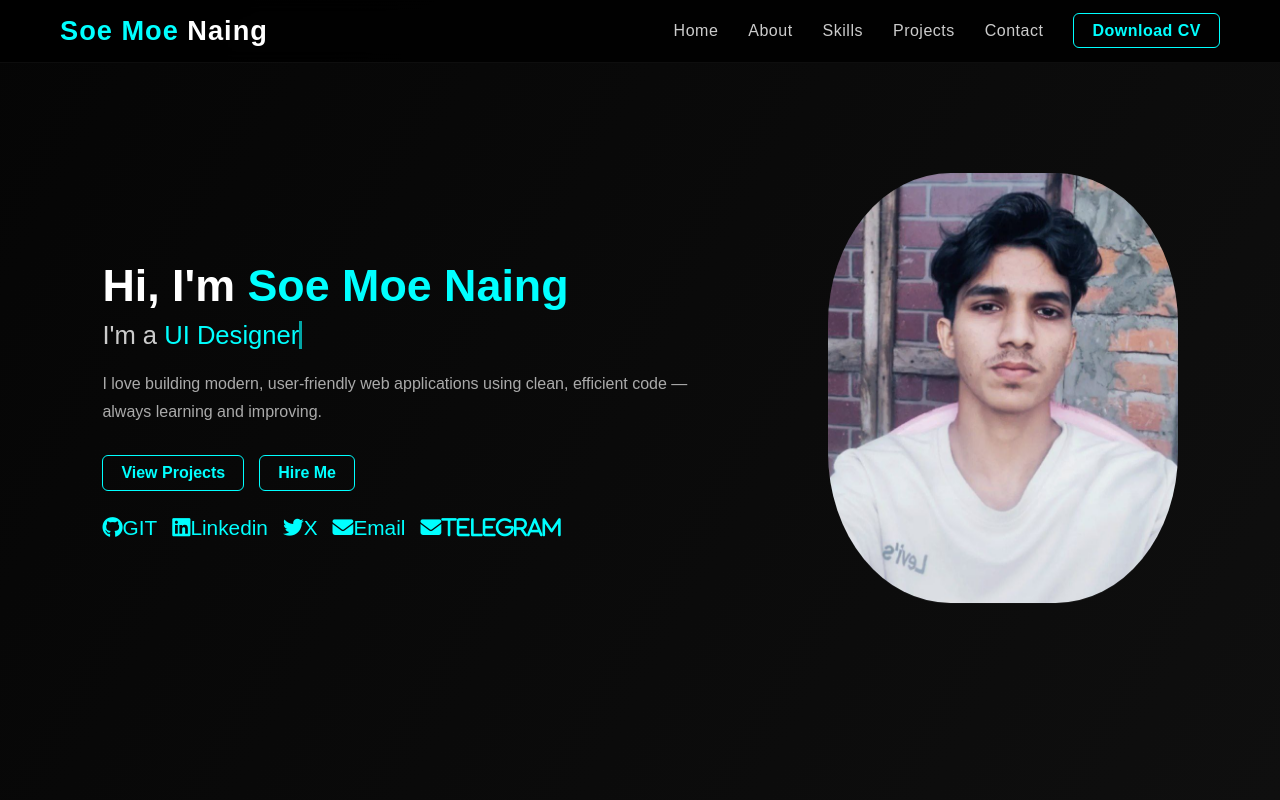
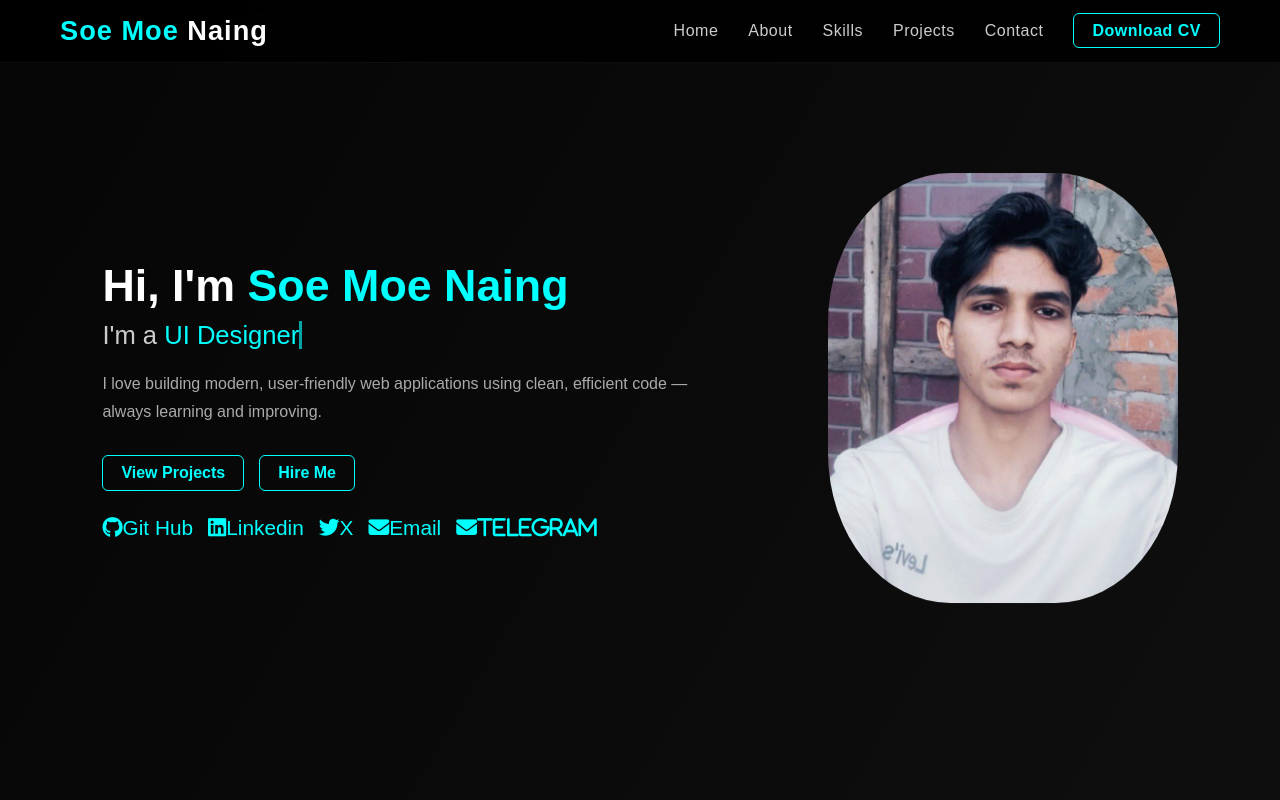
Before and after one commit to soemoeGITTHUB/My-Portfolio-Site, a plain HTML site: page index.html in a window 1280 px wide. Shown: the top 800 px of the page. Drawn offline with nearby package versions, Linux system fonts and the light colour scheme.

Commit message:
Update index.html

```diff
--- a/index.html
+++ b/index.html
@@ -50,7 +50,7 @@
     </div>
 
     <div class="social-links">
-      <a href="https://github.com/soemoeGITTHUB" target="_blank"><i class="fab fa-github"></i>GIT</a>
+      <a href="https://github.com/soemoeGITTHUB" target="_blank"><i class="fab fa-github"></i>Git Hub</a>
       <a href="https://linkedin.com/" target="_blank"><i class="fab fa-linkedin"></i>Linkedin</a>
       <a href="https://twitter.com/" target="_blank"><i class="fab fa-twitter"></i>X</a>
       <a href="mailto:soemoen900@gmail.com"><i class="fas fa-envelope"></i>Email</a>
@@ -230,7 +230,7 @@
 
 
     <div class="contact-social">
-      <a href="https://github.com/" target="_blank"><i class="fab fa-github">Git Hub</i></a>
+      <a href="https://github.com/soemoeGITTHUB" target="_blank"><i class="fab fa-github">Git Hub</i></a>
       <a href="https://linkedin.com/" target="_blank"><i class="fab fa-linkedin">Linkedin</i></a>
       <a href="https://twitter.com/" target="_blank"><i class="fab fa-twitter">X</i></a>
       <a href="mailto:soemoen900@gmail.com"><i class="fas fa-envelope">Email</i></a>
```
